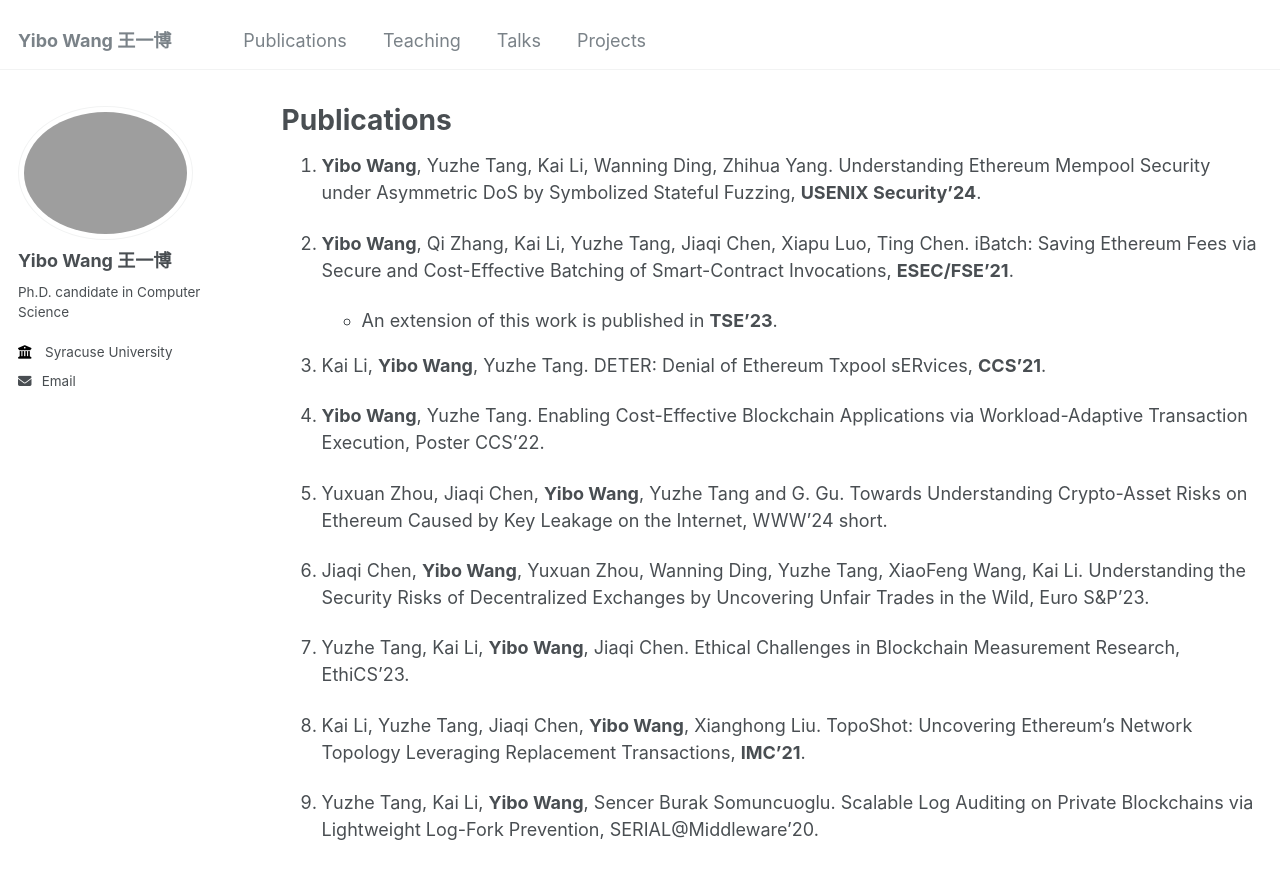
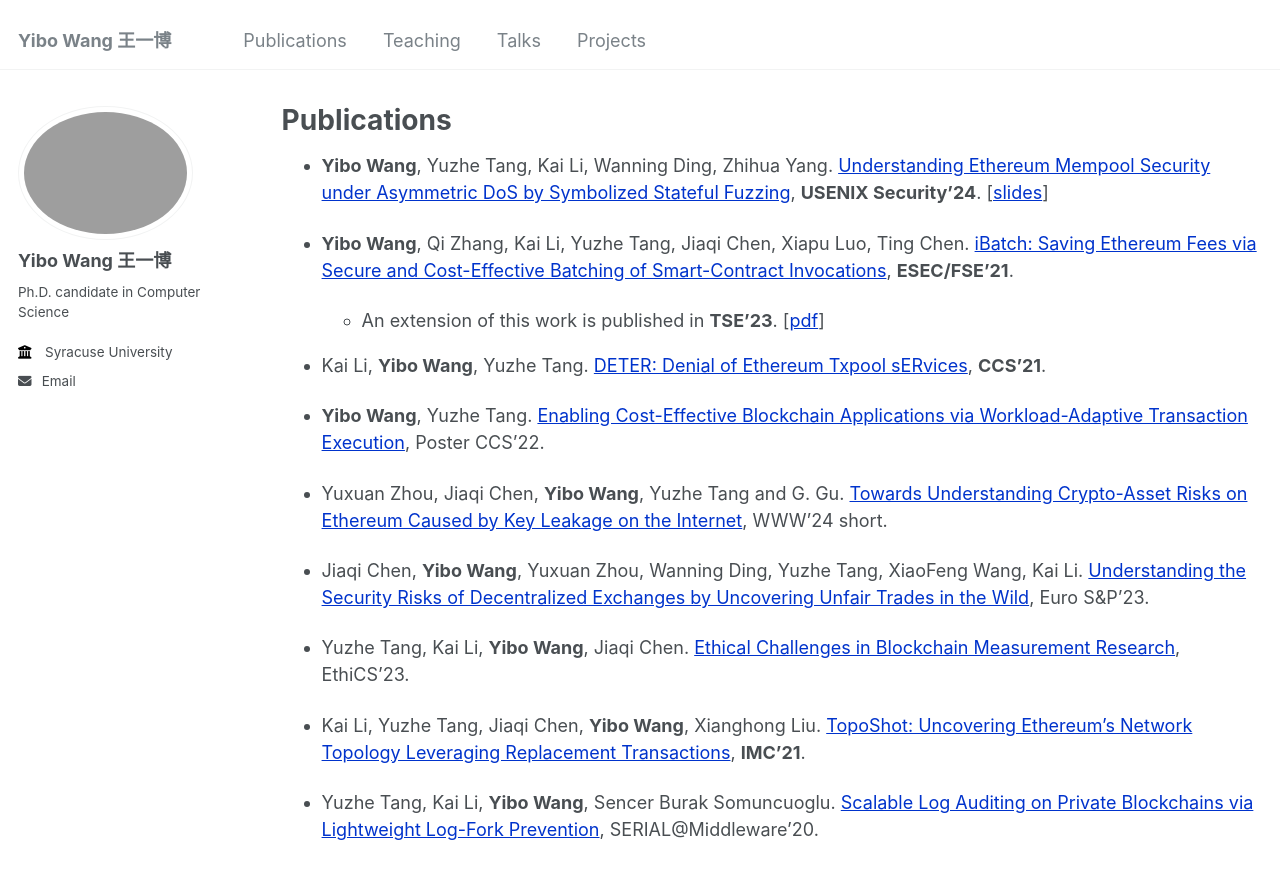
Before and after one commit to wangyibo0308/wangyibo0308.github.io, a Jekyll site: the page built from _pages/publication.md, in a window 1280 px wide and 1047 px high. Shown: the top 879 px of the window. Built offline with Jekyll 4.4.1, drawn with Linux system fonts in a browser that asks for light colours; part of the change alters nothing that is shown.

Commit message:
Update publication.md

```diff
--- a/_pages/publication.md
+++ b/_pages/publication.md
@@ -7,22 +7,22 @@ author_profile: true
 
 {% include base_path %}
 
-1. **Yibo Wang**, Yuzhe Tang, Kai Li, Wanning Ding, Zhihua Yang. Understanding Ethereum Mempool Security under Asymmetric DoS by Symbolized Stateful Fuzzing, **USENIX Security'24**.
+- **Yibo Wang**, Yuzhe Tang, Kai Li, Wanning Ding, Zhihua Yang. [Understanding Ethereum Mempool Security under Asymmetric DoS by Symbolized Stateful Fuzzing](https://www.usenix.org/system/files/usenixsecurity24-wang-yibo.pdf), **USENIX Security'24**. [[slides](https://www.usenix.org/system/files/usenixsecurity24_slides-wang-yibo.pdf)]
 
-2. **Yibo Wang**, Qi Zhang, Kai Li, Yuzhe Tang, Jiaqi Chen, Xiapu Luo, Ting Chen. iBatch: Saving Ethereum Fees via Secure and Cost-Effective Batching of Smart-Contract Invocations, **ESEC/FSE'21**.
+- **Yibo Wang**, Qi Zhang, Kai Li, Yuzhe Tang, Jiaqi Chen, Xiapu Luo, Ting Chen. [iBatch: Saving Ethereum Fees via Secure and Cost-Effective Batching of Smart-Contract Invocations](https://tristartom.github.io/docs/fse21-ibatch.pdf), **ESEC/FSE'21**.
 
-    - An extension of this work is published in **TSE'23**.
+     - An extension of this work is published in **TSE'23**. [[pdf](https://ieeexplore.ieee.org/abstract/document/10018598)]
 
-3. Kai Li, **Yibo Wang**, Yuzhe Tang. DETER: Denial of Ethereum Txpool sERvices, **CCS'21**.
+- Kai Li, **Yibo Wang**, Yuzhe Tang. [DETER: Denial of Ethereum Txpool sERvices](https://dl.acm.org/doi/10.1145/3460120.3485369), **CCS'21**.
 
-4. **Yibo Wang**, Yuzhe Tang. Enabling Cost-Effective Blockchain Applications via Workload-Adaptive Transaction Execution, Poster CCS'22.
+- **Yibo Wang**, Yuzhe Tang. [Enabling Cost-Effective Blockchain Applications via Workload-Adaptive Transaction Execution](https://dl.acm.org/doi/pdf/10.1145/3548606.3563505), Poster CCS'22.
 
-5. Yuxuan Zhou, Jiaqi Chen, **Yibo Wang**, Yuzhe Tang and G. Gu. Towards Understanding Crypto-Asset Risks on Ethereum Caused by Key Leakage on the Internet, WWW'24 short.
+- Yuxuan Zhou, Jiaqi Chen, **Yibo Wang**, Yuzhe Tang and G. Gu. [Towards Understanding Crypto-Asset Risks on Ethereum Caused by Key Leakage on the Internet](https://dl.acm.org/doi/10.1145/3589335.3651573), WWW'24 short.
 
-6. Jiaqi Chen, **Yibo Wang**, Yuxuan Zhou, Wanning Ding, Yuzhe Tang, XiaoFeng Wang, Kai Li. Understanding the Security Risks of Decentralized Exchanges by Uncovering Unfair Trades in the Wild, Euro S&P'23.
+- Jiaqi Chen, **Yibo Wang**, Yuxuan Zhou, Wanning Ding, Yuzhe Tang, XiaoFeng Wang, Kai Li. [Understanding the Security Risks of Decentralized Exchanges by Uncovering Unfair Trades in the Wild](https://ieeexplore.ieee.org/document/10190515), Euro S&P'23.
 
-7. Yuzhe Tang, Kai Li, **Yibo Wang**, Jiaqi Chen. Ethical Challenges in Blockchain Measurement Research, EthiCS'23.
+- Yuzhe Tang, Kai Li, **Yibo Wang**, Jiaqi Chen. [Ethical Challenges in Blockchain Measurement Research](https://www.ndss-symposium.org/wp-content/uploads/2023/02/ethics2023-235725-paper.pdf), EthiCS'23.
 
-8. Kai Li, Yuzhe Tang, Jiaqi Chen, **Yibo Wang**, Xianghong Liu. TopoShot: Uncovering Ethereum’s Network Topology Leveraging Replacement Transactions, **IMC'21**.
+- Kai Li, Yuzhe Tang, Jiaqi Chen, **Yibo Wang**, Xianghong Liu. [TopoShot: Uncovering Ethereum’s Network Topology Leveraging Replacement Transactions](https://dl.acm.org/doi/abs/10.1145/3487552.3487814), **IMC'21**.
 
-9. Yuzhe Tang, Kai Li, **Yibo Wang**, Sencer Burak Somuncuoglu. Scalable Log Auditing on Private Blockchains via Lightweight Log-Fork Prevention, SERIAL@Middleware'20.
+- Yuzhe Tang, Kai Li, **Yibo Wang**, Sencer Burak Somuncuoglu. [Scalable Log Auditing on Private Blockchains via Lightweight Log-Fork Prevention](https://dl.acm.org/doi/10.1145/3429884.3430032), SERIAL@Middleware'20.
```
